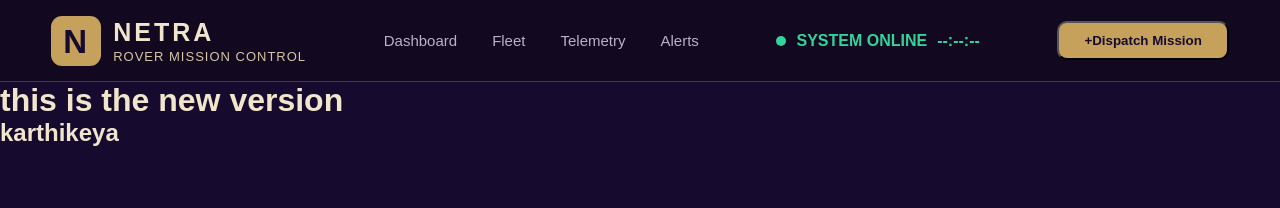
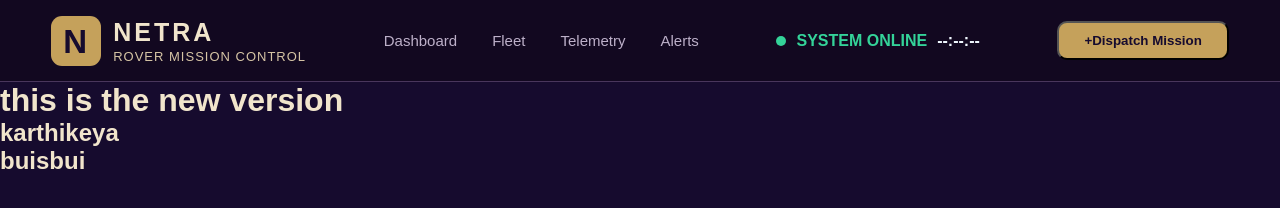
Before and after one commit to karthikeya6408-debug/NETRA-DEBUGGER, a plain HTML site: page NETRA-PROJECT/index.html in a window 1280 px wide. Drawn offline with Linux system fonts and the light colour scheme.

Commit message:
version3-21-11-36

```diff
--- a/NETRA-PROJECT/index.html
+++ b/NETRA-PROJECT/index.html
@@ -35,7 +35,7 @@
    </header>
    <h1>this is  the new version</h1>
    <h2>karthikeya</h2>
-
+   <h2>buisbui</h2>
 </body>
 
 </html>
--- a/NETRA-PROJECT/style.css
+++ b/NETRA-PROJECT/style.css
@@ -126,3 +126,7 @@ nav a.active {/*this is for the active state of the links in the navigation bar
     border-radius: 50%;/* makes the dot which is initially square into circular */
     background-color: #34D399   ;/* green color for online status */
 }
+#clock{
+    color:aliceblue
+
+}
```
